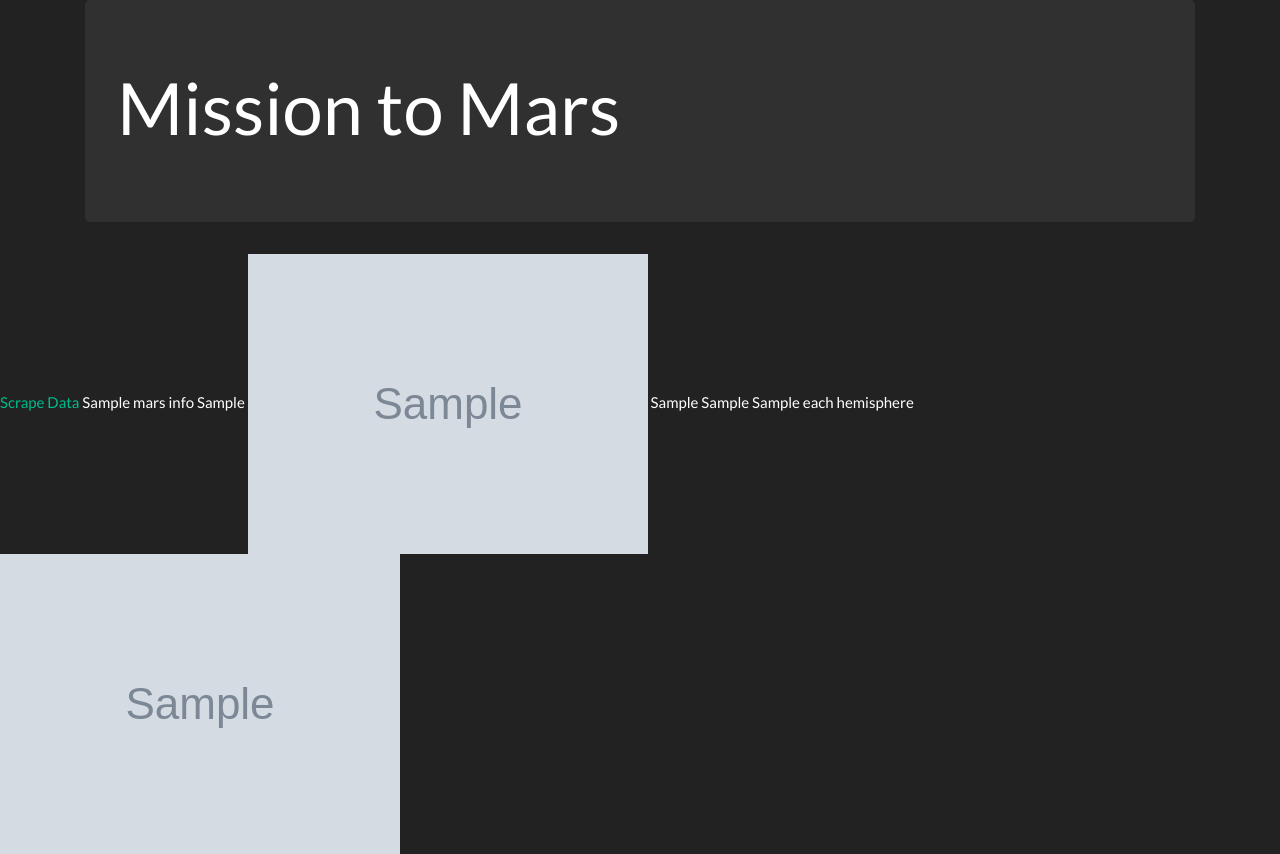
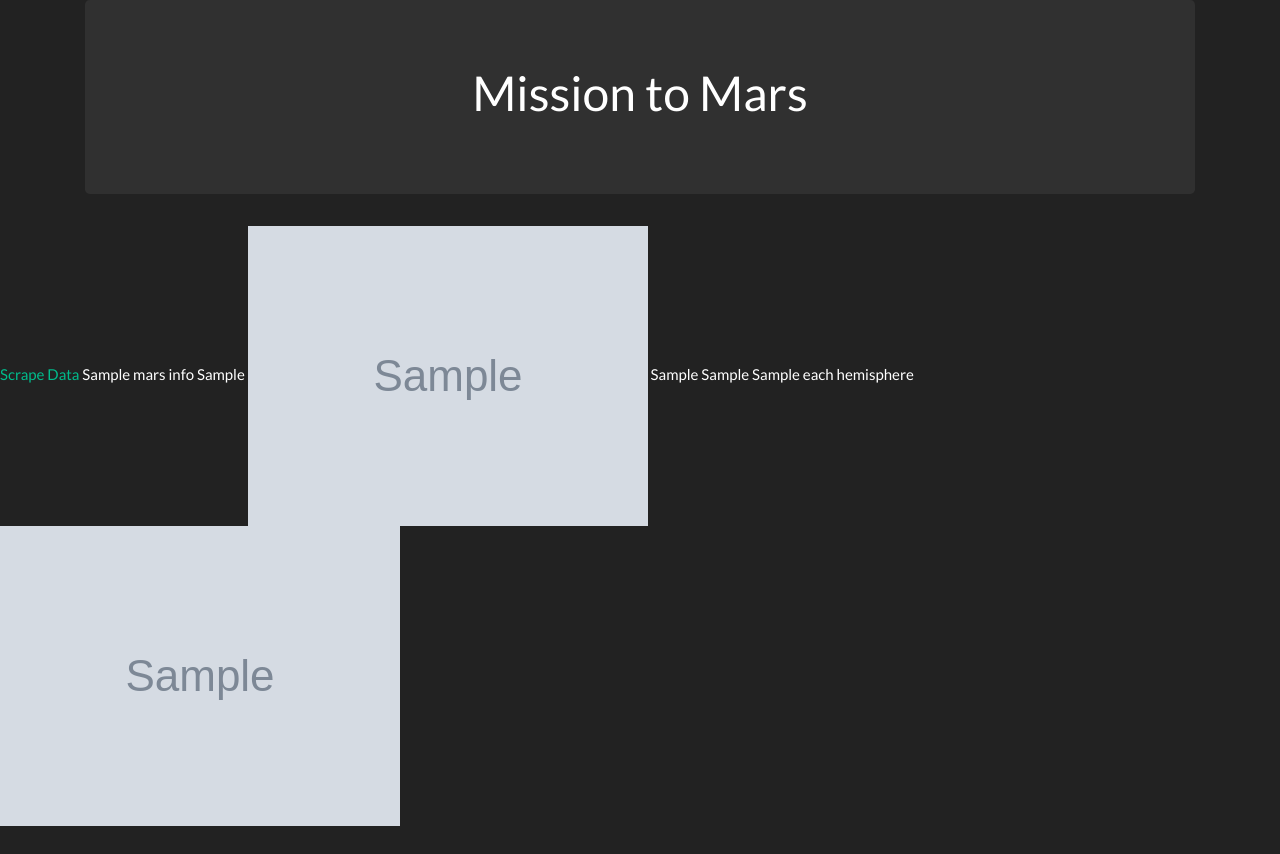
Before and after one commit to williamsit/Homework, a Flask app: template Mission_To_Mars/templates/index.html in a window 1280 px wide. After the commit the page ends 826 px from the top, so only its background shows below. Run offline with Flask 2, Linux system fonts and the light colour scheme; the template is opened without the code that fills it: most values are stand-ins (such as "Sample title", 1, 10 or a date in 2020); grey boxes marked "Sample" are stand-in pictures; some libraries are stand-ins or nearby versions.

Commit message:
Update index.html

```diff
--- a/Mission_To_Mars/templates/index.html
+++ b/Mission_To_Mars/templates/index.html
@@ -16,7 +16,7 @@
           <div class="col-md-12">
             <div class="panel-body">
               <div class="jumbotron">
-                <h1 class="display-3">Mission to Mars</h1>
+                <h1 style="text-align:center">Mission to Mars</h1>
               </div>
             </div>
           </div>
```
